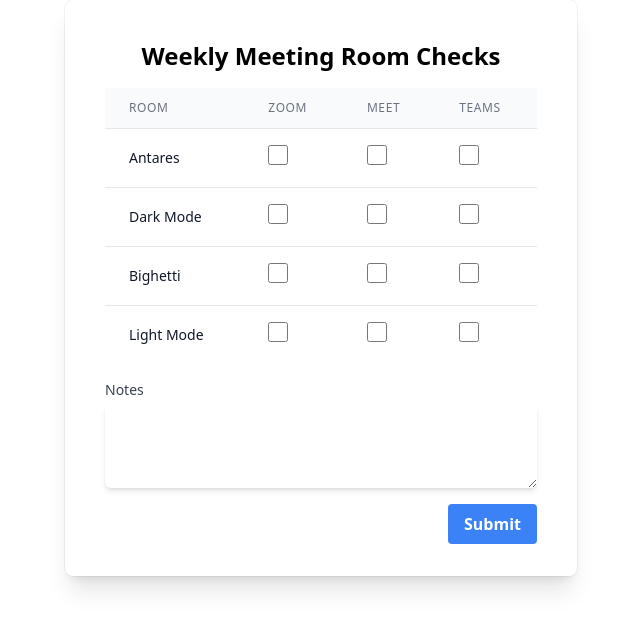
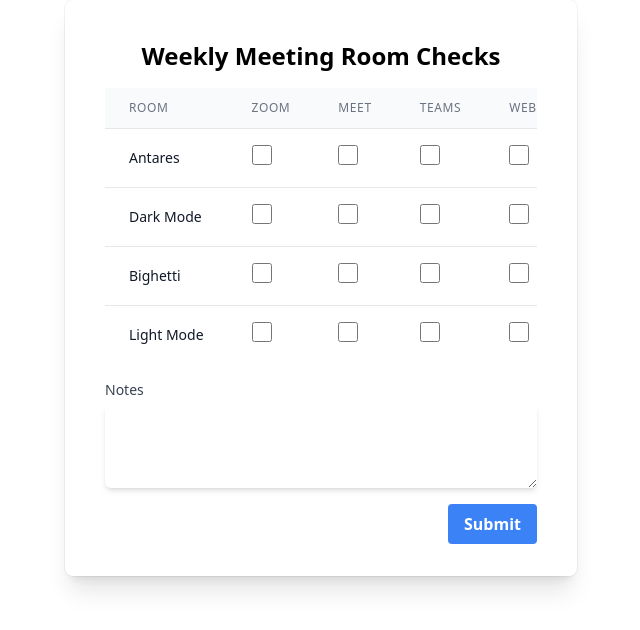
Before and after one commit to mai0mai0/scheduled-lists, a Nuxt app: page / in a window 1280 px wide. Shown: the top 630 px of the page, without its empty margins (319-959 px from the left). Built offline with nearby package versions, Linux system fonts and the light colour scheme.

Commit message:
table now support scrolling when there are too many items

```diff
--- a/app.vue
+++ b/app.vue
@@ -36,7 +36,8 @@
 
         <h1 class="text-center text-2xl font-bold mb-4">{{ itemData.list_name }}</h1>
 
-        <table class="min-w-full divide-y divide-gray-200">
+        <div class="overflow-x-auto">
+          <table class="min-w-full divide-y divide-gray-200 table-auto overflow-scroll">
 
             <thead class="bg-gray-50">
               <tr>
@@ -58,6 +59,7 @@
               </tr>
             </tbody>
           </table>
+        </div>
 
         <div class="mt-4">
           <label for="notes" class="block text-sm font-medium text-gray-700">Notes</label>
--- a/public/test.json
+++ b/public/test.json
@@ -4,6 +4,6 @@
         "list_name": "Weekly Meeting Room Checks",
         "list_items": ["Antares", "Dark Mode", "Bighetti", "Light Mode"],
         "item_type": "Room",
-        "check_items": ["Zoom", "Meet", "Teams"]
+        "check_items": ["Zoom", "Meet", "Teams", "WebEx", "test"]
     }
 ]
```
Lines whose indentation alone changed are shown as unchanged.
